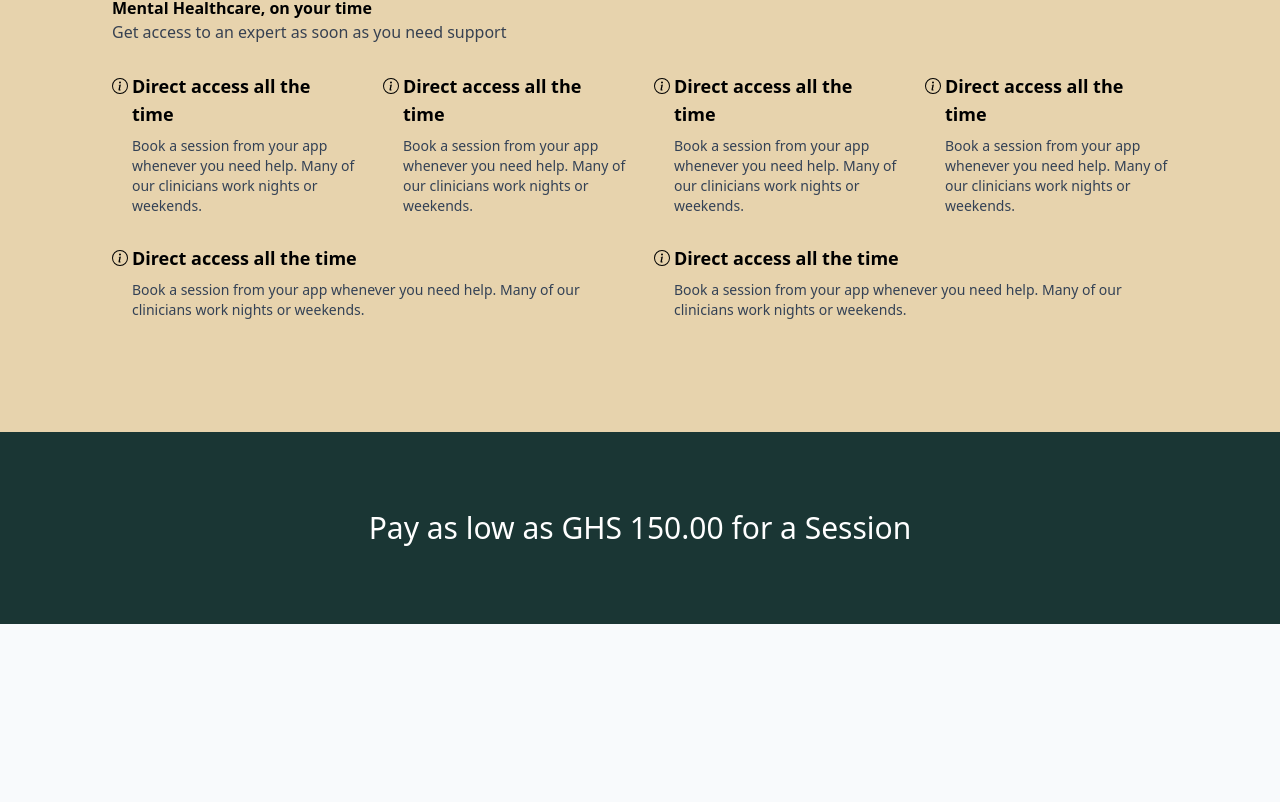
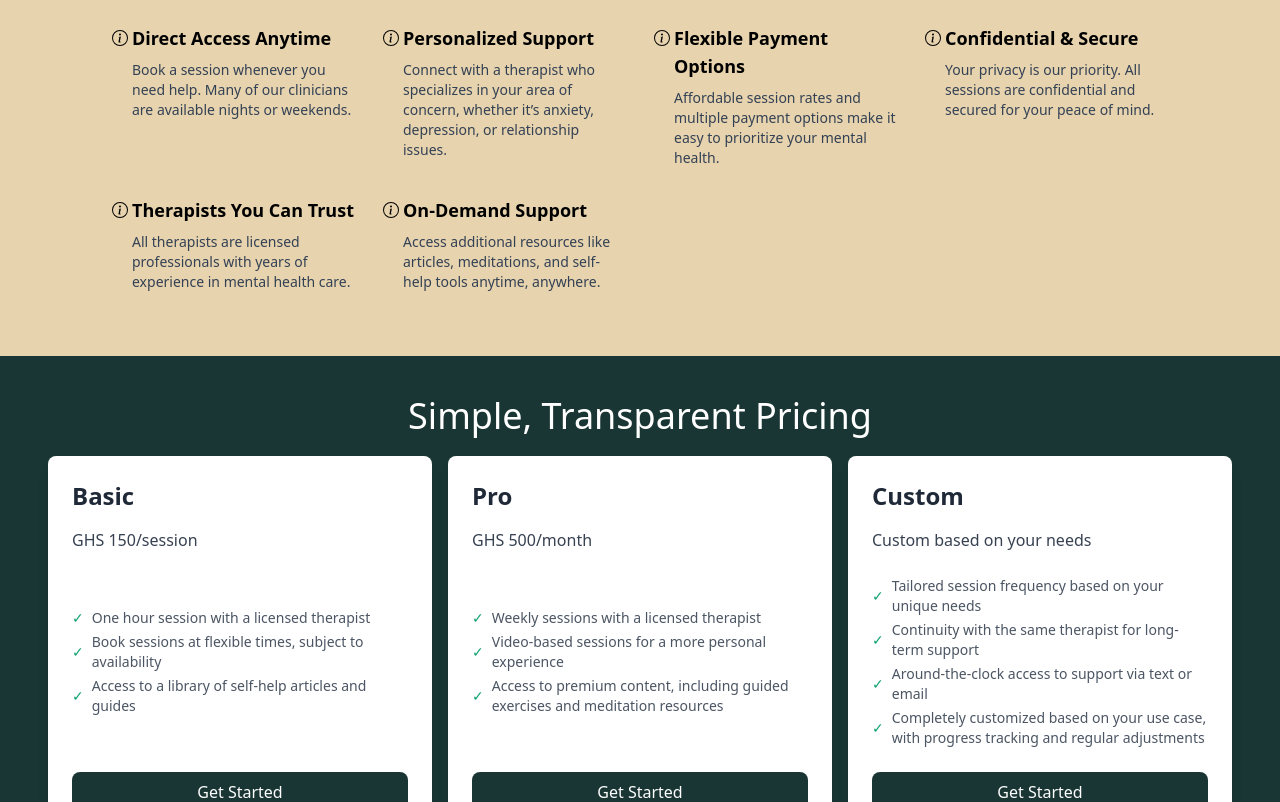
Before and after one commit to kkopoku/therapy-link, a Next.js app in the folder frontend/: page / in a window 1280 px wide. Shown: the part 1078-1880 px from the top of the page. Built offline with nearby package versions, Linux system fonts and the light colour scheme; no server answers.

Commit message:
chore: updating the landing page

```diff
--- a/frontend/src/app/page.tsx
+++ b/frontend/src/app/page.tsx
@@ -1,5 +1,5 @@
+"use client";
 import Image from "next/image";
-import TopNavigation from "@/components/navigation/TopNavigation";
 import InfoCard from "@/components/cards/InfoCard";
 import { BsInfoCircle } from "react-icons/bs";
 import UnauthenticatedLayout from "@/components/layouts/UnauthenticatedLayout";
@@ -20,8 +20,9 @@ export default function Home() {
         <p className="text-5xl text-center font-medium">
           Connecting You To Care
         </p>
-        <p className="text-md text-center font-medium">
-          What Mental Health Support Do You Need?
+        <p className="text-xl text-center font-extralight">
+          Access mental health support tailored to your needs and on your
+          schedule.
         </p>
       </div>
 
@@ -44,68 +45,140 @@ export default function Home() {
         />
       </div>
 
-      <div className="grid grid-cols-4 min-h-96 bg-[#E7D3AD] w-full p-28 gap-7 ">
+      <div className="grid grid-cols-4 min-h-96 bg-[#E7D3AD] w-full px-28 py-16 gap-7 ">
         <div className="col-span-4 w-full">
           <p className="font-bold">Mental Healthcare, on your time</p>
           <p className="text-gray-700 font-light">
-            Get access to an expert as soon as you need support
+            Access mental health support tailored to your needs and on your
+            schedule.
           </p>
         </div>
 
         <div className="col-span-1">
           <InfoCard
-            title="Direct access all the time"
-            description="Book a session from your app whenever you need help. Many of our clinicians work nights or weekends."
+            title="Direct Access Anytime"
+            description="Book a session whenever you need help. Many of our clinicians are available nights or weekends."
             icon={<BsInfoCircle />}
           />
         </div>
 
         <div className="col-span-1">
           <InfoCard
-            title="Direct access all the time"
-            description="Book a session from your app whenever you need help. Many of our clinicians work nights or weekends."
+            title="Personalized Support"
+            description="Connect with a therapist who specializes in your area of concern, whether it’s anxiety, depression, or relationship issues."
             icon={<BsInfoCircle />}
           />
         </div>
 
         <div className="col-span-1">
           <InfoCard
-            title="Direct access all the time"
-            description="Book a session from your app whenever you need help. Many of our clinicians work nights or weekends."
+            title="Flexible Payment Options"
+            description="Affordable session rates and multiple payment options make it easy to prioritize your mental health."
             icon={<BsInfoCircle />}
           />
         </div>
 
         <div className="col-span-1">
           <InfoCard
-            title="Direct access all the time"
-            description="Book a session from your app whenever you need help. Many of our clinicians work nights or weekends."
+            title="Confidential & Secure"
+            description="Your privacy is our priority. All sessions are confidential and secured for your peace of mind."
             icon={<BsInfoCircle />}
           />
         </div>
 
-        <div className="col-span-2">
+        <div className="col-span-1">
           <InfoCard
-            title="Direct access all the time"
-            description="Book a session from your app whenever you need help. Many of our clinicians work nights or weekends."
+            title="Therapists You Can Trust"
+            description="All therapists are licensed professionals with years of experience in mental health care."
             icon={<BsInfoCircle />}
           />
         </div>
 
-        <div className="col-span-2">
+        <div className="col-span-1">
           <InfoCard
-            title="Direct access all the time"
-            description="Book a session from your app whenever you need help. Many of our clinicians work nights or weekends."
+            title="On-Demand Support"
+            description="Access additional resources like articles, meditations, and self-help tools anytime, anywhere."
             icon={<BsInfoCircle />}
           />
         </div>
       </div>
 
-      <div className="flex w-full bg-[#1A3634] min-h-48 px-10 items-center justify-center text-center text-3xl text-white font-light">
-        Pay as low as GHS 150.00 for a Session
+      <div className="flex-col w-full bg-[#1A3634] min-h-48 px-10 py-10 items-center justify-center text-white space-y-5">
+        <div className="text-4xl text-center font-medium">
+          Simple, Transparent Pricing
+        </div>
+        <div className="flex justify-center gap-4">
+          <PricingCard
+            features={["One hour session with a licensed therapist", "Book sessions at flexible times, subject to availability", "Access to a library of self-help articles and guides", ]}
+            packageName="Basic"
+            price="GHS 150/session"
+            onGetStarted={() => console.log("hi")}
+          />
+          <PricingCard
+            features={["Weekly sessions with a licensed therapist", "Video-based sessions for a more personal experience", "Access to premium content, including guided exercises and meditation resources"]}
+            packageName="Pro"
+            price="GHS 500/month"
+            onGetStarted={() => console.log("hi")}
+          />
+          <PricingCard
+            features={["Tailored session frequency based on your unique needs", " Continuity with the same therapist for long-term support","Around-the-clock access to support via text or email","Completely customized based on your use case, with progress tracking and regular adjustments"]}
+            packageName="Custom"
+            price="Custom based on your needs"
+            onGetStarted={() => console.log("hi")}
+          />
+        </div>
       </div>
 
       <div className="flex min-h-96 z-10 w-full py-10 justify-center items-center"></div>
     </UnauthenticatedLayout>
   );
 }
+
+const PriceCard = () => {
+  return (
+    <div className="bg-white border text-black border-black min-h-12 min-w-40 rounded-xl p-5">
+      Waguan, we need the vagina
+    </div>
+  );
+};
+
+interface PricingCardProps {
+  packageName: string;
+  price: string;
+  features: string[];
+  onGetStarted: () => void;
+}
+
+const PricingCard: React.FC<PricingCardProps> = ({
+  packageName,
+  price,
+  features,
+  onGetStarted,
+}) => {
+  return (
+    <div className="flex flex-col w-full max-w-sm bg-white rounded-lg shadow-lg p-6 text-gray-800 justify-between">
+      <div>
+        <p className="text-2xl font-semibold mb-4">{packageName}</p>
+        <p className="text-base font-medium text-gray-700 mb-6">{price}</p>
+      </div>
+
+      <div>
+        <ul className="mb-6 space-y-1 text-gray-600 text-sm">
+          {features.map((feature, index) => (
+            <li key={index} className="flex items-center">
+              <span className="mr-2 text-green-500">✓</span>
+              {feature}
+            </li>
+          ))}
+        </ul>
+      </div>
+
+      <button
+        onClick={onGetStarted}
+        className="bg-[#1A3634] text-white py-2 px-6 rounded-lg font-medium hover:bg-[#16312b] transition duration-300"
+      >
+        Get Started
+      </button>
+    </div>
+  );
+};
```
